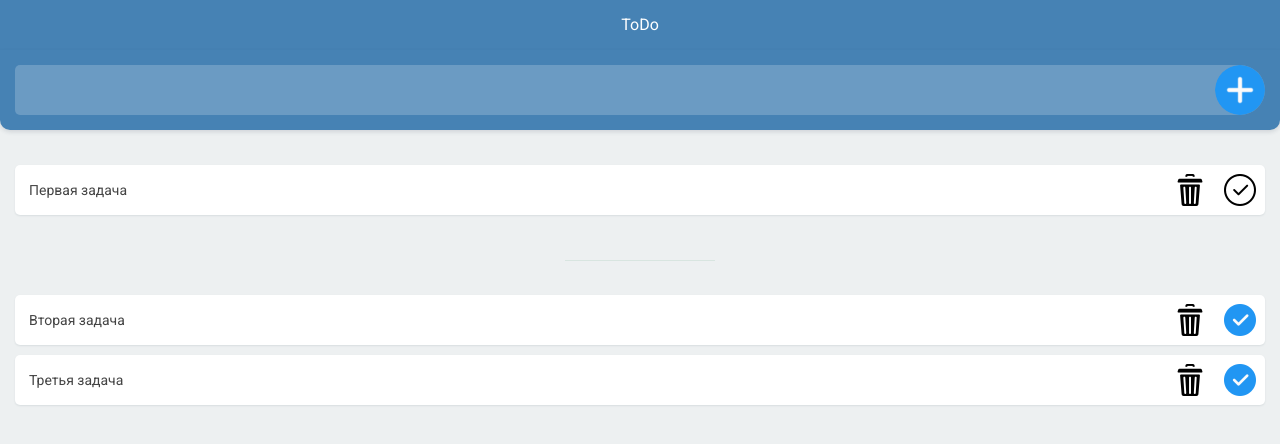
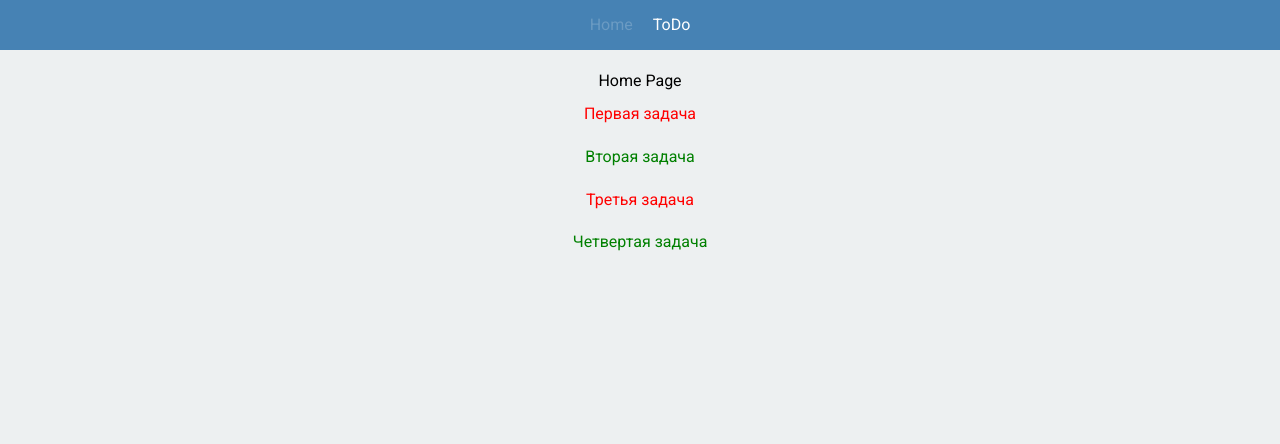
Before and after one commit to BarbaraFromTonshaevo/react-todo-list, a React (Create React App) app: page / in a window 1280 px wide. Shown: the top 444 px of the page. Built offline with nearby package versions, Linux system fonts and the light colour scheme.

Commit message:
day 4: React Routing: old approach

```diff
--- a/package.json
+++ b/package.json
@@ -13,11 +13,12 @@
     "@types/react-dom": "^19.2.2",
     "react": "^19.2.0",
     "react-dom": "^19.2.0",
-    "react-scripts": "5.0.1",
+    "react-router-dom": "^7.9.4",
     "typescript": "^4.9.5",
     "web-vitals": "^2.1.4"
   },
   "devDependencies": {
+    "react-scripts": "^5.0.1",
     "sass": "^1.93.2"
   },
   "scripts": {
--- a/src/assets/scss/style.scss
+++ b/src/assets/scss/style.scss
@@ -10,3 +10,10 @@
     line-height: 1.429;
     color: black;
 }
+
+.container{
+    display: flex;
+    flex-direction: column;
+    align-items: center;
+    padding: 20px;
+}
--- a/src/components/Header/Header.tsx
+++ b/src/components/Header/Header.tsx
@@ -1,10 +1,15 @@
+import { NavLink } from 'react-router-dom'
 import classes from './Header.module.scss'
 
 export const Header = () => {
+	const getActiveClass = ({isActive}: {isActive: boolean}): string => {
+		return isActive ? `${classes.active} ${classes.link}` : classes.link
+	}
     return (
 			<header className={classes.header}>
 				<div className={classes.container}>
-					<a href='/' className={classes.link}>ToDo</a>
+					<NavLink to="/" className={getActiveClass}>Home</NavLink>
+					<NavLink to="/todo" className={getActiveClass}>ToDo</NavLink>
 				</div>
 			</header>
 		)
--- /dev/null
+++ b/src/components/ListItem/ListItem.module.scss
@@ -0,0 +1,13 @@
+.link{
+    text-decoration: none;
+    padding: 10px;
+
+}
+
+.done{
+    color: green;
+}
+
+.notDone{
+    color: red;
+}
--- /dev/null
+++ b/src/components/ListItem/ListItem.tsx
@@ -0,0 +1,8 @@
+import { ToDo } from "../../models/todo-item"
+import classes from './ListItem.module.scss'
+
+export const ListItem = ({todo}: {todo: ToDo}) => {
+    return (
+            <a className={`${classes.link} ${todo.isDone ? classes.done : classes.notDone}`} href={`/list/${todo.id}`}>{todo.text}</a>
+    )
+}
--- a/src/index.tsx
+++ b/src/index.tsx
@@ -2,13 +2,52 @@
 import ReactDOM from 'react-dom/client';
 import './assets/scss/normalize.scss'
 import './assets/scss/style.scss'
+import { BrowserRouter, Routes, Route } from 'react-router-dom';
+import { HomePage } from './pages/HomePage';
 import { ToDoListPage } from './pages/ToDoListPage';
+import { Header } from './components/Header/Header';
+import { ToDo } from './models/todo-item';
+import { NotFound } from './pages/404';
+import { ItemDescriptioPage } from './pages/ItemDescriptionPage';
+
+const todos: ToDo[] = [
+		{
+			id: 0,
+			text: 'Первая задача',
+			isDone: false,
+		},
+		{
+			id: 1,
+			text: 'Вторая задача',
+			isDone: true,
+		},
+		{
+			id: 2,
+			text: 'Третья задача',
+			isDone: false,
+		},
+		{
+			id: 3,
+			text: 'Четвертая задача',
+			isDone: true,
+		},
+]
 
 const root = ReactDOM.createRoot(
   document.getElementById('root') as HTMLElement
 );
 root.render(
 	<React.StrictMode>
-		<ToDoListPage />
+		<BrowserRouter>
+			<Header />
+			<Routes>
+				<Route path='/' element={<HomePage todos={todos} />}></Route>
+				<Route path='/list/:id' element={<ItemDescriptioPage todos={todos} />}></Route>
+				<Route path='/todo' element={<ToDoListPage />}></Route>
+				<Route path='*' element={<NotFound />}></Route>
+
+			</Routes>
+		</BrowserRouter>
+
 	</React.StrictMode>
 )
--- /dev/null
+++ b/src/pages/404.tsx
@@ -0,0 +1,10 @@
+import { Link } from "react-router-dom"
+
+export const NotFound = () => {
+    return (
+        <div className="container">
+            <h1>Not Found</h1>
+            <Link to="/">To Home</Link>
+        </div>
+    )
+}
--- /dev/null
+++ b/src/pages/HomePage.tsx
@@ -0,0 +1,20 @@
+import { ListItem } from "../components/ListItem/ListItem"
+import { ToDo } from "../models/todo-item"
+
+interface ComponentProps{
+    todos: ToDo[]
+}
+
+export const HomePage = ({todos}: ComponentProps ) => {
+    return(
+        <div className="container">
+            <div>Home Page</div>
+            {
+                todos.map((todo: ToDo, index) => {
+                    return (<ListItem todo={todo} key={index}/>)
+                })
+            }
+        </div>
+
+    )
+}
--- /dev/null
+++ b/src/pages/ItemDescriptionPage.tsx
@@ -0,0 +1,29 @@
+import { useEffect, useState } from "react"
+import { ToDo } from "../models/todo-item"
+import { useNavigate, useParams } from "react-router-dom"
+
+interface ComponentProps {
+    todos: ToDo[]
+}
+
+export const ItemDescriptioPage = ({todos}: ComponentProps) => {
+
+    const {id} = useParams()
+    const navigate = useNavigate()
+    const [todo, setTodo] = useState<ToDo>()
+
+    useEffect(() => {
+        const searchTodo = todos.find(todo => String(todo.id) === id)
+        if(searchTodo){
+            setTodo(searchTodo)
+        } else{
+            navigate('/404')
+        }
+    }, [todos, id, navigate]) // следит за состоянием данных переменных
+
+    return (
+        <div className="container">
+            <h1>Item {id}</h1>
+        </div>
+    )
+}
--- a/src/pages/ToDoListPage.tsx
+++ b/src/pages/ToDoListPage.tsx
@@ -1,27 +1,10 @@
 import { useState } from 'react'
-import { Header } from '../components/Header/Header'
 import { Form } from '../components/Form/Form'
 import { ToDoList } from '../components/ToDoList/ToDoList'
 import { ToDo } from '../models/todo-item'
 
 export const ToDoListPage = () => {
-	const [todos, setTodos] = useState<ToDo[]>([
-		{
-			id: 0,
-			text: 'Первая задача',
-			isDone: false,
-		},
-		{
-			id: 1,
-			text: 'Вторая задача',
-			isDone: true,
-		},
-		{
-			id: 2,
-			text: 'Третья задача',
-			isDone: true,
-		},
-	])
+	const [todos, setTodos] = useState<ToDo[]>([])
 
 	const createNewToDo = (text: string) => {
 		const newToDo: ToDo = {
@@ -49,7 +32,6 @@
 
 	return (
 		<>
-			<Header />
 			<Form createNewToDo={createNewToDo} />
 			<ToDoList todos={todos} updateToDo={updateToDo} deleteToDo={deleteToDo} />
 		</>
```
Also changed, not shown: 1 other file (tests, documents, lock files or other folders).
